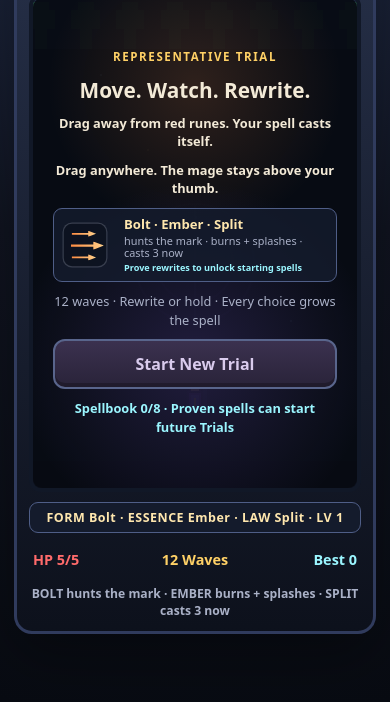
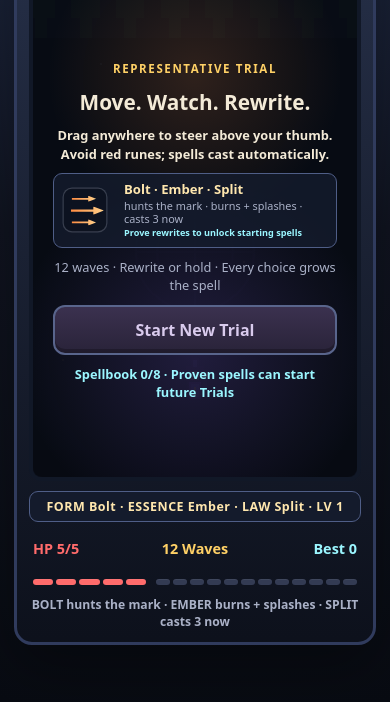
Before and after one commit to Ezz10099/beast-clash, a website: page index.html in a window 390 px wide. Shown: the part 142-844 px from the top of the page. Drawn offline with Linux system fonts and the light colour scheme.

Commit message:
Consolidate phone onboarding and status UI

```diff
--- a/index.html
+++ b/index.html
@@ -8,8 +8,14 @@
     <title>Pixel Mage</title>
     <link rel="stylesheet" href="style.css" />
     <link rel="stylesheet" href="localization.css" />
+    <link rel="stylesheet" href="phone-polish.css" />
   </head>
   <body>
+    <aside class="orientation-notice" role="status" aria-live="polite">
+      <span class="touch-guide-en">Rotate your phone to portrait to play.</span>
+      <span class="touch-guide-ar" lang="ar" dir="rtl">أدر هاتفك إلى الوضع العمودي للعب.</span>
+    </aside>
+
     <main class="shell">
       <section class="game-card">
         <header class="top-bar">
@@ -37,10 +43,9 @@
           <section id="startPanel" class="start-panel" aria-labelledby="startTitle">
             <p class="eyebrow">Representative Trial</p>
             <h2 id="startTitle">Move. Watch. Rewrite.</h2>
-            <p class="opening-guide">Drag away from red runes. Your spell casts itself.</p>
-            <p class="opening-guide">
-              <span class="touch-guide-en">Drag anywhere. The mage stays above your thumb.</span>
-              <span class="touch-guide-ar" lang="ar" dir="rtl">اسحب في أي مكان. يبقى الساحر فوق إصبعك.</span>
+            <p class="opening-guide opening-guide-combined">
+              <span class="touch-guide-en">Drag anywhere to steer above your thumb. Avoid red runes; spells cast automatically.</span>
+              <span class="touch-guide-ar" lang="ar" dir="rtl">اسحب في أي مكان للتحكم فوق إصبعك. ابتعد عن العلامات الحمراء؛ التعويذة تُطلَق تلقائيًا.</span>
             </p>
             <button
               id="spellbookButton"
@@ -132,6 +137,11 @@
           <span id="scoreText">Best 0</span>
         </section>
 
+        <section class="status-meters" aria-hidden="true">
+          <span id="healthMeter" class="health-meter"></span>
+          <span id="waveMeter" class="wave-meter"></span>
+        </section>
+
         <p id="controlHint" class="control-hint">Drag in the arena to move · Spells cast automatically</p>
       </section>
     </main>
@@ -139,5 +149,6 @@
     <script src="localization.js"></script>
     <script src="touch-controls.js"></script>
     <script src="game.js"></script>
+    <script src="phone-polish.js"></script>
   </body>
 </html>
```
